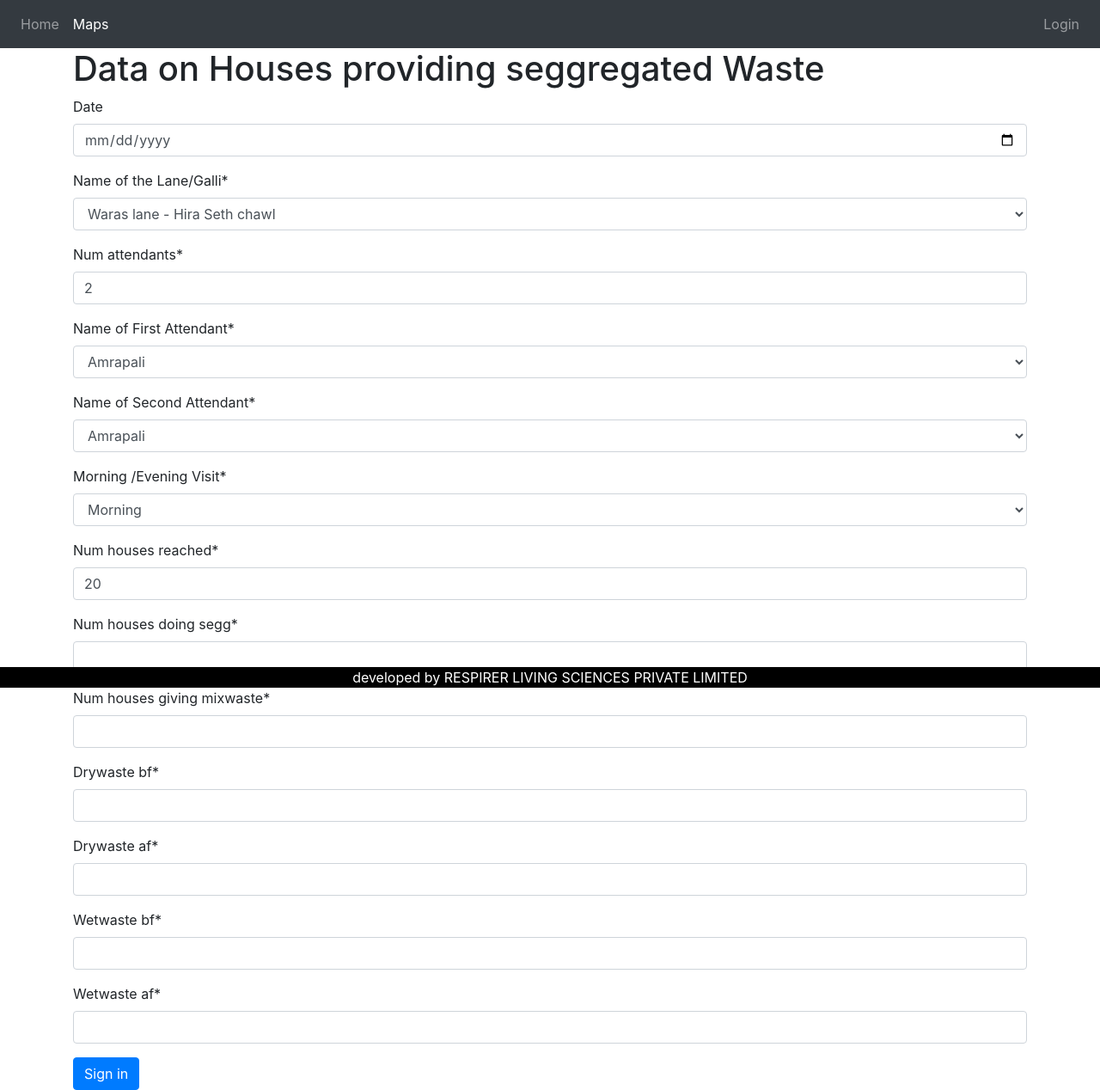
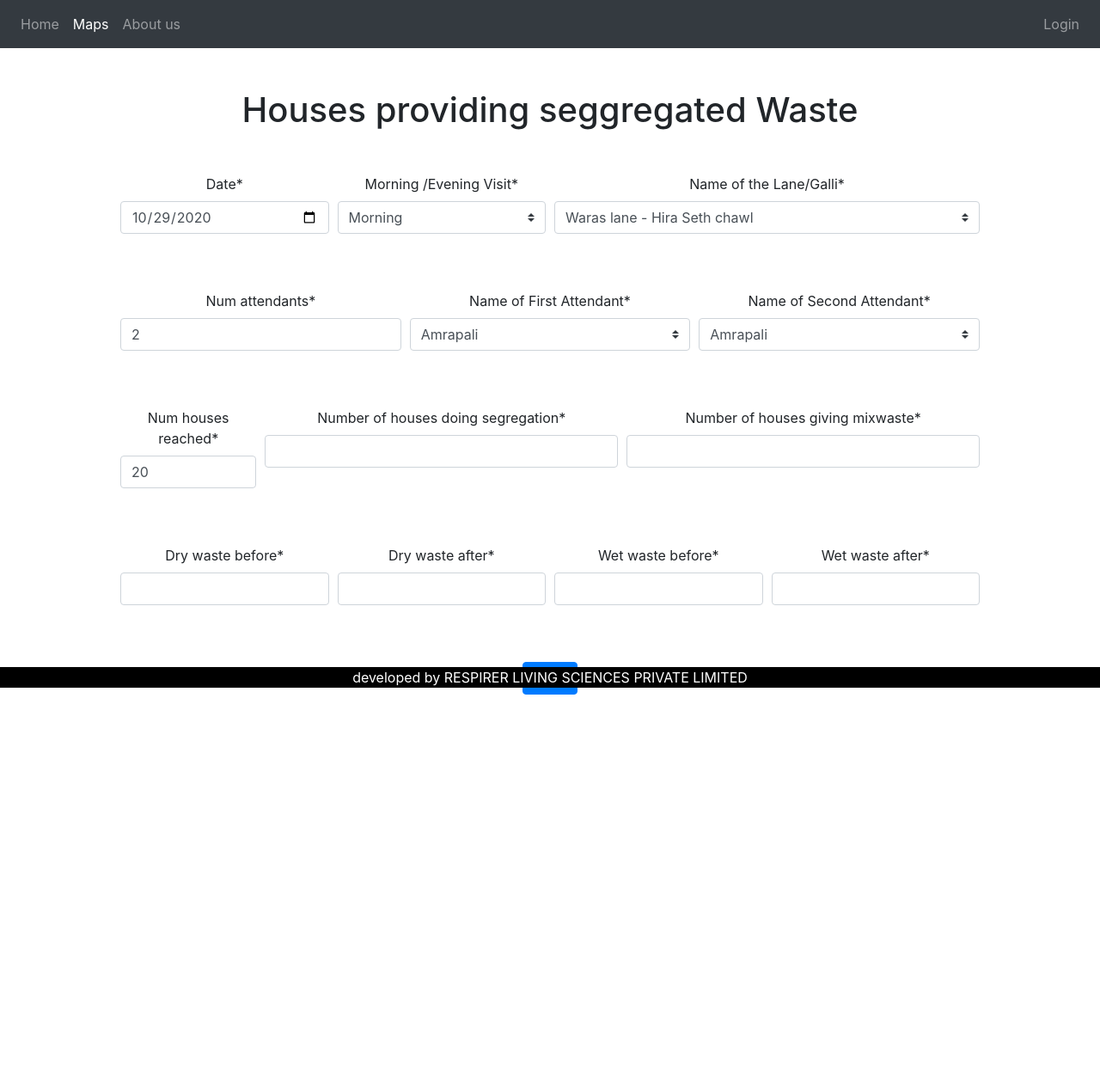
Before and after one commit to Community-GIS/SWKV2, a Django app: page /trackform/ in a window 1280 px wide. Shown: the whole page at 86% size. After the commit the page ends 808 px from the top, so only its background shows below. Run offline with Django 3.2, Linux system fonts and the light colour scheme; some libraries are stand-ins or nearby versions.

Commit message:
forms error resolved + form layout added + django messages

```diff
--- a/mysite/settings.py
+++ b/mysite/settings.py
@@ -49,7 +49,6 @@ INSTALLED_APPS = [
     'wagtail.search',
     'wagtail.admin',
     'wagtail.core',
-
     'modelcluster',
     'taggit',
     'materializecssform',
--- a/swk/forms.py
+++ b/swk/forms.py
@@ -1,10 +1,11 @@
 from django import forms
 from .models import Tracksheet
+from crispy_forms.helper import FormHelper
+from crispy_forms.layout import Layout, Submit, Row, Column
+import datetime
 
 
-
-class TracksheetForm(forms.ModelForm):
-    demarcated_lane = [
+demarcated_lane = [
         ('Waras lane to Hira Seth chawl','Waras lane - Hira Seth chawl'),
         ('Navneet Lane to Tare Galli','Navneet Lane - Tare Galli'),
         ('BhandarWada to Amar Prem Chowk','BhandarWada - Amar Prem Chowk'),
@@ -19,34 +20,79 @@ class TracksheetForm(forms.ModelForm):
         ('Nagobacha Ghumat to Achanak','Nagobacha Ghumat - Achanak'),
         ('Golfadevi','Golfadevi'),
     ]
-    timeslot= [
+timeslot= [
 
-                ('7:30am - 8:30 am','Morning'),
-                ('7:30pm - 8:30 pm','Evening'),
+            ('7:30am - 8:30 am','Morning'),
+            ('7:30pm - 8:30 pm','Evening'),
+        ]
 
-    ]
+atten_name = [
+    ('Amrapali','Amrapali'),
+    ('Jana pote','Jana pote'),
+    ('Kaushalya', 'Kaushalya'),
+    ('Parvati','Parvati'),
+    ('Sakuntala','Sakuntala'),
+    ('Asha','Asha'),
 
-    atten_name = [
-        ('Amrapali','Amrapali'),
-        ('Jana pote','Jana pote'),
-        ('Kaushalya', 'Kaushalya'),
-        ('Parvati','Parvati'),
-        ('Sakuntala','Sakuntala'),
-        ('Asha','Asha'),
+]
+class TracksheetForm(forms.ModelForm):
 
-    ]
-    date= forms.DateField(required=False,widget=forms.TextInput(attrs={'type': 'date'}))
+    date= forms.DateField(required=True,widget=forms.TextInput(attrs={'type': 'date'}),initial=datetime.date.today)
     lane_name = forms.CharField(label = 'Name of the Lane/Galli',widget=forms.Select(choices=demarcated_lane))
     first_attendants_name = forms.CharField(label = 'Name of First Attendant',widget=forms.Select(choices=atten_name))
     second_attendants_name = forms.CharField(label = 'Name of Second Attendant',widget=forms.Select(choices=atten_name))
     time_of_visit = forms.CharField(label = "Morning /Evening Visit",widget=forms.Select(choices=timeslot))
+    drywaste_bf = forms.CharField(label = "Dry waste before")
+    drywaste_af = forms.CharField(label = "Dry waste after")
+    wetwaste_bf = forms.CharField(label = "Wet waste before")
+    wetwaste_af = forms.CharField(label = "Wet waste after")
+    num_houses_doing_segg = forms.CharField(label = "Number of houses doing segregation")
+    num_houses_giving_mixwaste = forms.CharField(label = "Number of houses giving mixwaste")
 
+
+
+    # date  time_of_visit
+    # lane_name
+    # num_attendants first_attendants_name second_attendants_name
+    # num_houses_reached  num_houses_doing_segg  num_houses_giving_mixwaste
+    # drywaste_bf drywaste_af
+    # wetwaste_bf wetwaste_af
+
+    def __init__(self, *args, **kwargs):
+        super().__init__(*args, **kwargs)
+        self.helper = FormHelper()
+        self.helper.layout = Layout(
+            Row(
+                Column('date', css_class='form-group col-md-3 mb-0'),
+                Column('time_of_visit', css_class='form-group col-md-3 mb-0'),
+                Column('lane_name', css_class='form-group col-md-6 mb-0'),
+                css_class='form-row'
+            ),
+            # 'address_1',
+            # 'address_2',
+            Row(
+                Column('num_attendants', css_class='form-group col-md-4 mb-0'),
+                Column('first_attendants_name', css_class='form-group col-md-4 mb-0'),
+                Column('second_attendants_name', css_class='form-group col-md-4 mb-0'),
+                css_class='form-row'
+            ),
+            # 'check_me_out',
+            Row(
+                Column('num_houses_reached', css_class='form-group col-md-2 mb-0'),
+                Column('num_houses_doing_segg', css_class='form-group col-md-5 mb-0'),
+                Column('num_houses_giving_mixwaste', css_class='form-group col-md-5 mb-0'),
+                css_class='form-row'
+            ),
+            Row(
+                Column('drywaste_bf', css_class='form-group col-md-3 mb-0'),
+                Column('drywaste_af', css_class='form-group col-md-3 mb-0'),
+                Column('wetwaste_bf', css_class='form-group col-md-3 mb-0'),
+                Column('wetwaste_af', css_class='form-group col-md-3 mb-0'),
+                css_class='form-row'
+            ),
+            Submit('submit', 'Save')
+        )
     class Meta:
 
         model = Tracksheet
-        fields = ['date','lane_name','num_attendants','first_attendants_name','second_attendants_name',
-            'time_of_visit','num_houses_reached','num_houses_doing_segg','num_houses_giving_mixwaste','drywaste_bf',
-            'drywaste_af','wetwaste_bf','wetwaste_af']
-        widgets = {
-            'date':forms.DateInput(format=('%d/%m/%Y'), attrs={'class':'form-control', 'placeholder':'Select a date', 'type':'date'}),
-        }
+        fields = '__all__'
--- a/swk/models.py
+++ b/swk/models.py
@@ -1,6 +1,8 @@
 from django.db import models
 from django import forms
 from django.forms import ModelForm
+import datetime
+
 
 from wagtail.core.models import Page
 
@@ -16,7 +18,13 @@ class TracksheetModel(Page):
     template = "TracksheetForm.html"
 
 class Tracksheet(models.Model):
-    # date =models.DateField()
+    track_id = models.AutoField(primary_key=True)
+    lane_name = models.CharField(max_length=200, blank = False)
+    date = models.DateField(default=datetime.date.today)
+    time_of_visit = models.CharField(max_length=100)
+    num_attendants = models.IntegerField(default = 2 )
+    first_attendants_name = models.CharField(max_length=100)
+    second_attendants_name = models.CharField(max_length=100)
     num_houses_reached = models.IntegerField(default= 20)
     num_houses_doing_segg = models.IntegerField()
     num_houses_giving_mixwaste = models.IntegerField()
@@ -24,13 +32,5 @@ class Tracksheet(models.Model):
     drywaste_af = models.IntegerField()
     wetwaste_bf = models.IntegerField()
     wetwaste_af = models.IntegerField()
-    # lane_name = models.CharField(max_length=200, blank = False)
-    num_attendants = models.IntegerField(default = 2 )
-    first_attendants_name = models.CharField(max_length=100)
-    second_attendants_name = models.CharField(max_length=100)
-    time_of_visit = models.CharField(max_length=100)
-    track_id = models.AutoField(primary_key=True)
-
     def __str__(self):
-
-        return self.lane_name
+        return "{}-{}".format(self.date,self.lane_name)
--- a/swk/templates/TracksheetForm.html
+++ b/swk/templates/TracksheetForm.html
@@ -3,14 +3,36 @@
 
 {% block content %}
 
+{% block extra_css %}
+<style>
 
-   <div class="container">
-    <h1>Data on Houses providing seggregated Waste</h1>
+.form-row{
+    margin:50px;
+}
+</style>
+{% endblock %}
+
+{% if messages %}
+  <ul class="messages">
+    {% for message in messages %}
+
+      <div class="alert alert-success alert-dismissible fade show" role="alert">
+        {{message}}
+        <button type="button" class="close" data-dismiss="alert" aria-label="Close">
+            <span aria-hidden="true">&times;</span>
+          </button>
+      </div>
+
+    {% endfor %}
+  </ul>
+{% endif %}
+
+   <div class="container mb-5 text-center">
+    <h1 class='text-center mt-5'>Houses providing seggregated Waste</h1>
 
     <form method="post">
         {% csrf_token %}
-        {{ form|crispy }}
-        <button type="submit" class="btn btn-primary">Sign in</button>
+        {% crispy form %}
       </form>
     </div>
 
--- a/swk/templates/base.html
+++ b/swk/templates/base.html
@@ -35,13 +35,11 @@
                     <a class="nav-link" href="{% url 'swk_map' %}">Maps </a>
                   </li>
                   <li class="nav-item">
-                      <!-- about -->
+                    <a class="nav-link" href="{% url 'aboutus' %}">About us </a>
                   </li>
                   <li class="nav-item">
                       <!-- contact -->
                   </li>
-
-
 
 
 
@@ -95,7 +93,6 @@
           </div>
     </footer>
 </body>
-<!-- jQuery and JS bundle w/ Popper.js -->
 <script src="https://code.jquery.com/jquery-3.5.1.slim.min.js" integrity="sha384-DfXdz2htPH0lsSSs5nCTpuj/zy4C+OGpamoFVy38MVBnE+IbbVYUew+OrCXaRkfj" crossorigin="anonymous"></script>
 <script src="https://cdn.jsdelivr.net/npm/bootstrap@4.5.3/dist/js/bootstrap.bundle.min.js" integrity="sha384-ho+j7jyWK8fNQe+A12Hb8AhRq26LrZ/JpcUGGOn+Y7RsweNrtN/tE3MoK7ZeZDyx" crossorigin="anonymous"></script>
 
--- a/swk/views.py
+++ b/swk/views.py
@@ -24,11 +24,11 @@ def user_login(request):
                 if user.is_active:
                     login(request, user)
                     # Redirect to index page.
-                    # messages.info(request,"login sucessfully")
+                    messages.info(request,"login sucessfully. Please check navigation bar on top to fill reqired forms")
                     return render(request,"HomePage.html")
                 else:
                     # Return a 'disabled account' error message
-                    messages.info(request,"You're account is disabled")
+                    # messages.info(request,"You're account is disabled")
                     return HttpResponseRedirect("You're account is disabled.")
         else:
                 # Return an 'invalid login' error message.
@@ -48,33 +48,36 @@ def HomePage(request):
 
 def logout_request(request):
     logout(request)
-    messages.info(request, "Logged out successfully!")
+    # messages.info(request, "Logged out successfully!")
     return render(request,"HomePage.html")
 
+# def TracksheetPage(request):
+#     form = TracksheetForm(request.POST or None)
+#     if form.is_valid():
+#         form.save()
+#         messages.success(request, 'Your data is saved')
+#     else:
+#         form = TracksheetForm()
+#         messages.success(request, 'Please check your form')
+
+#     context = {
+#         'form':form
+#     }
+#     return render(request,'TracksheetForm.html',context)
+
+
 def TracksheetPage(request):
-    if request.method == "POST":
-
+    if request.method == 'POST':
         form = TracksheetForm(request.POST or None)
-        print(form)
-        # for key, value in request.POST.items():
-        #     print('Key: %s' % (key) )
-        #     # print(f'Key: {key}') in Python >= 3.7
-        #     print('Value %s' % (value) )
         if form.is_valid():
-
             form.save()
-        # messages.info(request,"Daily Entry is saved.")
-            messages.success(request, 'Your form is  saved')
-        return render(request,'HomePage.html')
+            messages.success(request, 'Your data is saved')
+            return HttpResponseRedirect(request.path_info)
+        else:
+            messages.waring(request, 'Please check your form')
     else:
-        form = TracksheetForm(request.POST or None)
-        context= {
-            'form': form,
-            'test': 'test',
-        }
-
-    return render(request,'TracksheetForm.html',context)
-
+        form = TracksheetForm()
+    return render(request,'TracksheetForm.html',{'form':form})
 
 def MapPage(request):
     return render(request,"map_fromFGIS.html")
```
Also changed, not shown: swk/templates/HomePage.html (+17 -0 lines), swk/templates/adminlogin.html (+25 -6 lines), swk/migrations/0002_auto_20201029_0550.py (added), swk/migrations/0003_tracksheet_date.py (added).
